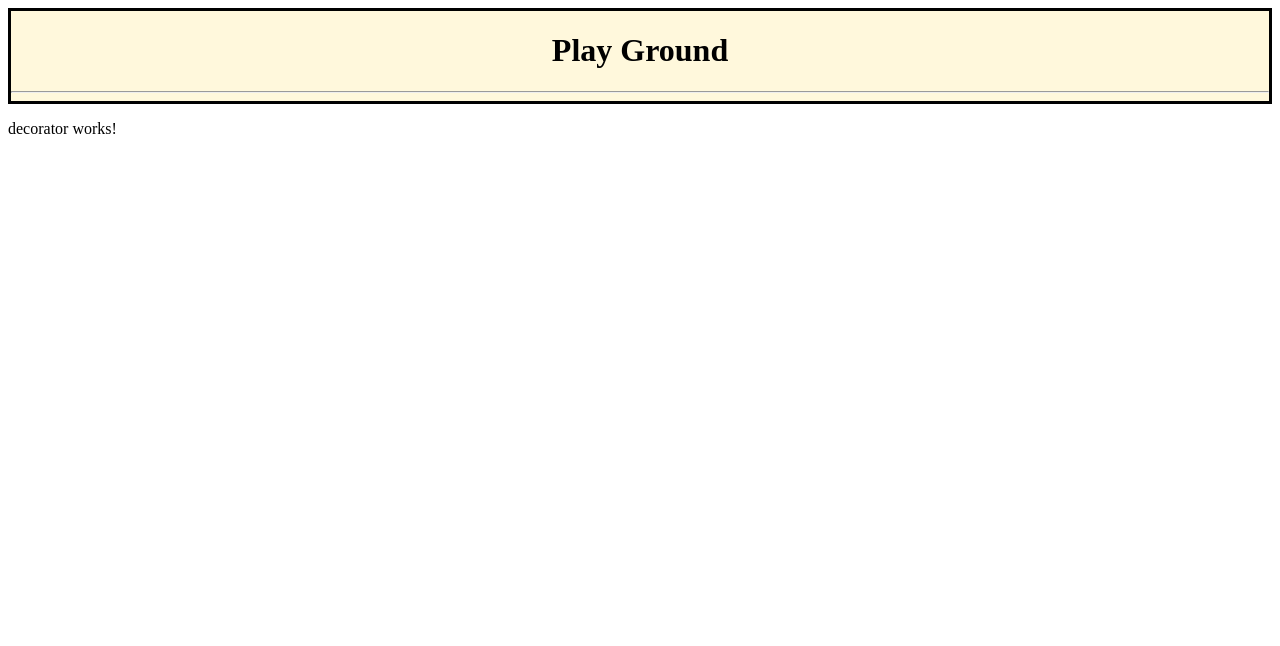
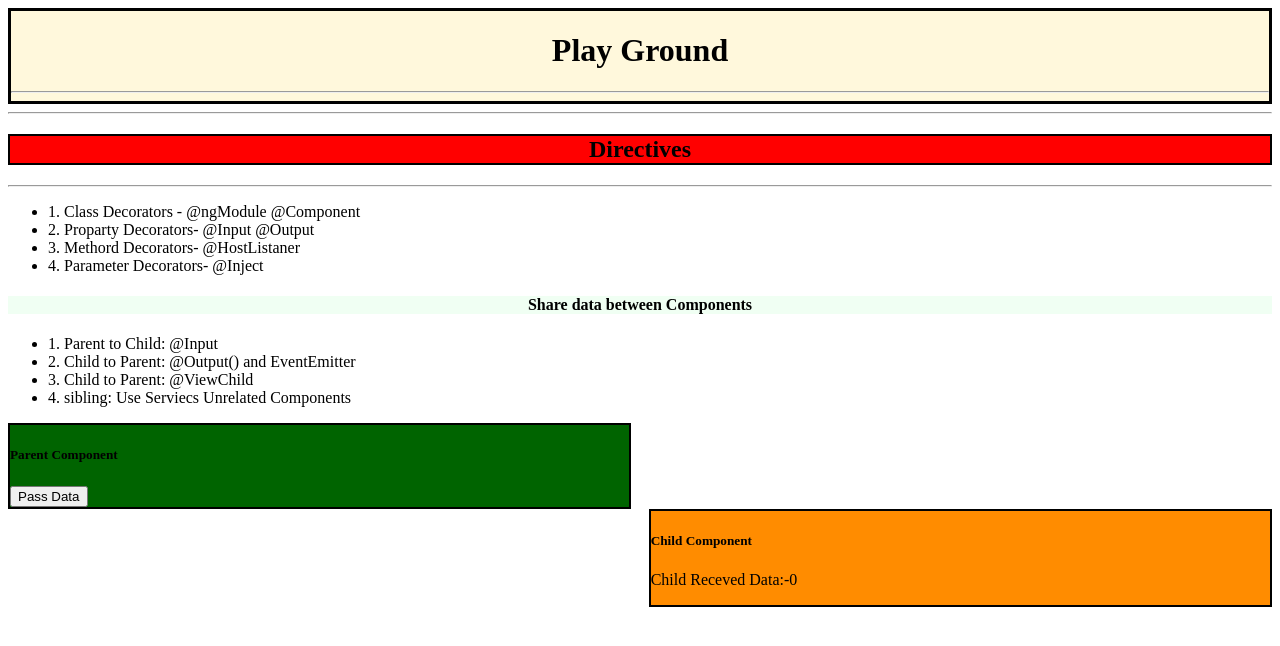
Before and after one commit to thalsi/Angualr-12, an Angular app: page /decorator in a window 1280 px wide. Shown: the top 646 px of the page. Built offline with nearby package versions, Linux system fonts and the light colour scheme.

Commit message:
input and output

```diff
--- a/src/app/modules/decorator/decorator.module.ts
+++ b/src/app/modules/decorator/decorator.module.ts
@@ -2,12 +2,16 @@ import { NgModule } from '@angular/core';
 import { CommonModule } from '@angular/common';
 import { DecoratorComponent } from './decorator/decorator.component';
 import { DecoratorRouterModule } from './DecoratorRoter.module';
+import { ParentComponent } from './decorator/parent/parent.component';
+import { ChildComponent } from './decorator/child/child.component';
 
 
 
 @NgModule({
   declarations: [
-    DecoratorComponent
+    DecoratorComponent,
+    ParentComponent,
+    ChildComponent
   ],
   imports: [
     CommonModule,
--- /dev/null
+++ b/src/app/modules/decorator/decorator/child/child.component.html
@@ -0,0 +1 @@
+<p>Child Receved Data:-{{random}}</p>
--- /dev/null
+++ b/src/app/modules/decorator/decorator/child/child.component.ts
@@ -0,0 +1,15 @@
+import { Component, Input, OnInit } from '@angular/core';
+
+@Component({
+  selector: 'app-child',
+  templateUrl: './child.component.html',
+  styleUrls: ['./child.component.css']
+})
+export class ChildComponent implements OnInit {
+  @Input() random:any;
+  constructor() { }
+
+  ngOnInit(): void {
+  }
+
+}
--- a/src/app/modules/decorator/decorator/decorator.component.css
+++ b/src/app/modules/decorator/decorator/decorator.component.css
@@ -0,0 +1,13 @@
+h2 {
+  text-align: center;
+  background-color: red;
+  border: black solid 2px;
+}
+h4 {
+  text-align: center;
+  background-color: rgb(240, 255, 243);
+}
+
+p {
+  color: blue;
+}
--- a/src/app/modules/decorator/decorator/decorator.component.html
+++ b/src/app/modules/decorator/decorator/decorator.component.html
@@ -1 +1,18 @@
-<p>decorator works!</p>
+<hr>
+<h2>Directives</h2>
+<hr>
+<ul>
+    <li> 1. Class Decorators - @ngModule @Component</li>
+    <li> 2. Proparty Decorators- @Input @Output</li>
+    <li> 3. Methord Decorators- @HostListaner</li>
+    <li> 4. Parameter Decorators- @Inject</li>
+</ul>
+
+<h4>Share data between Components</h4>
+<ul>
+    <li>1. Parent to Child: @Input</li>
+    <li>2. Child to Parent: @Output() and EventEmitter</li>
+    <li>3. Child to Parent: @ViewChild</li>
+    <li>4. sibling: Use Serviecs Unrelated Components</li>
+</ul>
+<app-parent></app-parent>
--- /dev/null
+++ b/src/app/modules/decorator/decorator/parent/parent.component.css
@@ -0,0 +1,16 @@
+#parent {
+  width: 49%;
+  height: 10%;
+
+  border: black solid 2px;
+  background-color: darkgreen;
+}
+
+#child {
+  width: 49%;
+  height: 10%;
+  display: inline;
+  float: right;
+  border: black solid 2px;
+  background-color: darkorange;
+}
--- /dev/null
+++ b/src/app/modules/decorator/decorator/parent/parent.component.html
@@ -0,0 +1,9 @@
+
+<div id="parent">
+    <h5>Parent Component</h5>
+    <button (click)="passData()">Pass Data</button>
+</div>
+<div id="child">
+    <h5>Child Component</h5>
+    <app-child [random]="randomData"></app-child>
+</div>
--- /dev/null
+++ b/src/app/modules/decorator/decorator/parent/parent.component.ts
@@ -0,0 +1,21 @@
+import { Component, OnInit } from '@angular/core';
+
+@Component({
+  selector: 'app-parent',
+  templateUrl: './parent.component.html',
+  styleUrls: ['./parent.component.css']
+})
+export class ParentComponent implements OnInit {
+  randomData:number=0;
+  constructor() { }
+
+  ngOnInit(): void {
+  }
+
+  passData(){
+    let i=0;
+    i++;
+    this.randomData=Math.random()*i;
+  }
+
+}
```
Also changed, not shown: src/app/modules/decorator/decorator/child/child.component.css (added), 2 other files (tests, documents, lock files or other folders).
